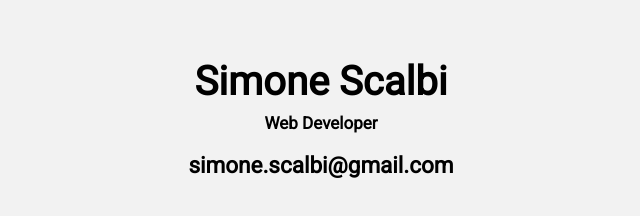
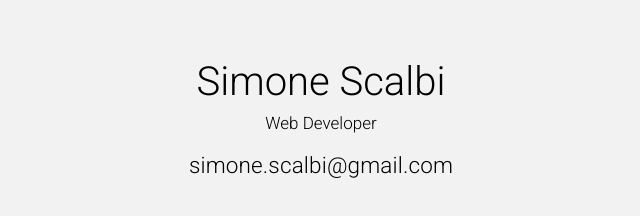
Before and after one commit to pennywiz/simonescalbi, a plain HTML site: page index.html in a window 1280 px wide. Shown: the whole page, without its empty margins (319-959 px from the left). Drawn offline with Linux system fonts and the light colour scheme.

Commit message:
fix weight

```diff
--- a/css/style.css
+++ b/css/style.css
@@ -3,6 +3,10 @@ body {
   font-family: 'Roboto', sans-serif;
   font-weight: 300;
 }
+h1,h2,h3 {
+  font-weight: 300;
+}
+
 .wrapper {
   margin: 0 auto;
   padding: 50px 15px;
@@ -22,6 +26,7 @@ body {
   text-decoration: none;
   color: #000;
   font-size: 15px;
+  letter-spacing: 0.01em;
 }
 
 .email:hover {
```
